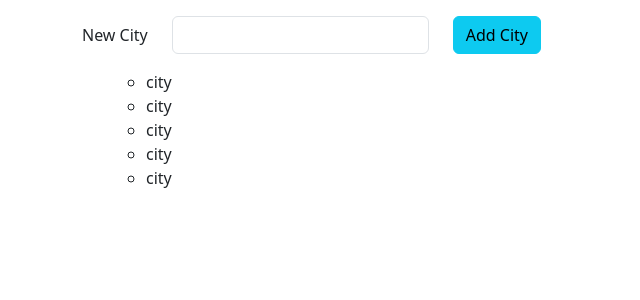
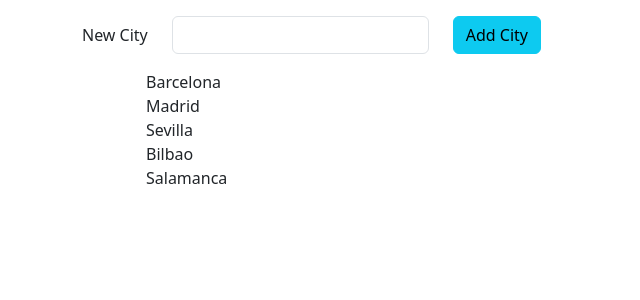
Before and after one commit to Sahurtaro/entrenamiento-angular, an Angular app: page / in a window 1280 px wide. Shown: the top 300 px of the page, without its empty margins (0-640 px from the left). Built offline with nearby package versions, Linux system fonts and the light colour scheme.

Commit message:
Día 12 - Detección de cambios

```diff
--- a/src/app/app.component.html
+++ b/src/app/app.component.html
@@ -11,8 +11,8 @@
       <ul>
         <app-cities
           *ngFor="let city of cities"
-          (click)="onCityClicked($event)"
-          [city]="'city'"
+          (cityClickedEvent)="onCityClicked($event)"
+          [city]="city"
           [selection]="selection"
         ></app-cities>
       </ul>
--- a/src/app/button/button.component.ts
+++ b/src/app/button/button.component.ts
@@ -1,30 +1,15 @@
-import {
-  Component,
-  Input,
-  OnInit,
-  OnChanges,
-  OnDestroy,
-  SimpleChanges,
-} from '@angular/core';
+import { Component, Input, ChangeDetectionStrategy } from '@angular/core';
 
 @Component({
   selector: 'app-button',
   template: `<button [ngStyle]="{ 'background-color': color }">
     {{ label }}
-  </button>`,
+  </button> `,
   styleUrls: ['./button.component.scss'],
+  changeDetection: ChangeDetectionStrategy.OnPush,
 })
-export class ButtonComponent implements OnInit, OnChanges, OnDestroy {
+export class ButtonComponent {
   @Input() color!: string;
   @Input() label!: string;
   @Input() selection!: string;
-  ngOnChanges(changes: SimpleChanges): void {
-    console.log('Changes ->', changes);
-  }
-  ngOnInit(): void {
-    console.log('OnInit');
-  }
-  ngOnDestroy(): void {
-    console.log('Destroy');
-  }
 }
--- a/src/app/cities/cities.component.ts
+++ b/src/app/cities/cities.component.ts
@@ -1,18 +1,31 @@
-import { Component, Input } from '@angular/core';
+import {
+  ChangeDetectionStrategy,
+  Component,
+  EventEmitter,
+  Input,
+  Output,
+} from '@angular/core';
 
 @Component({
   selector: 'app-cities',
-  template: ` <ul>
+  template: `
+    <ul>
       <li
         (click)="onCityClicked(city)"
         [ngClass]="{ 'alert alert-info': city === selection }"
       >
         {{ city }}
       </li>
-  </ul>`,
+    </ul>
+  `,
   styleUrls: ['./cities.component.scss'],
+  changeDetection: ChangeDetectionStrategy.OnPush,
 })
 export class CitiesComponent {
   @Input() city!: string;
   @Input() selection!: string;
+  @Output() cityClickedEvent = new EventEmitter<string>();
+  onCityClicked(city: string): void {
+    this.cityClickedEvent.emit(city);
   }
+}
--- a/src/app/form-new-item/form-new-item.component.ts
+++ b/src/app/form-new-item/form-new-item.component.ts
@@ -1,9 +1,16 @@
-import { Component, Input, Output, EventEmitter } from '@angular/core';
+import {
+  Component,
+  Input,
+  Output,
+  EventEmitter,
+  ChangeDetectionStrategy,
+} from '@angular/core';
 
 @Component({
   selector: 'app-form-new-item',
   templateUrl: './form-new-item.component.html',
   styleUrls: ['./form-new-item.component.scss'],
+  changeDetection: ChangeDetectionStrategy.OnPush,
 })
 export class FormNewItemComponent {
   @Input() className = 'btn-primary';
--- a/src/styles.scss
+++ b/src/styles.scss
@@ -1 +1,4 @@
 /* You can add global styles to this file, and also import other style files */
+ul {
+  list-style-type: none;
+}
```
Lines whose indentation alone changed are shown as unchanged.
